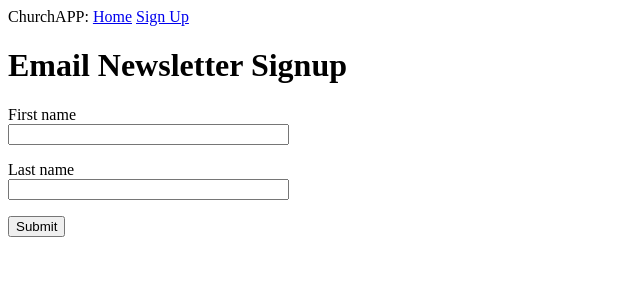
After one commit to Chris-Vuong/church-mailing-list, a Flask app: template app/templates/emailsignup.html in a window 1280 px wide. The commit adds this page. Shown: the top 300 px of the page, without its empty margins (0-640 px from the left). Run offline with Flask 2, Linux system fonts and the light colour scheme; the template is opened without the code that fills it: most values are stand-ins (such as "Sample title", 1, 10 or a date in 2020); form fields are guessed from the names that the template uses.

Commit message:
Email signup html forms

```diff
--- a/app/templates/base.html
+++ b/app/templates/base.html
@@ -8,7 +8,10 @@
         {% endif %}
     </head>
     <body>
-        <div>ChurchAPP: <a href="/index">Home</a></div>
+        <div>ChurchAPP:
+            <a href="/index">Home</a>
+            <a href="/emailsignup">Sign Up</a>
+        </div>
         {% block content %}{% endblock %}
     </body>
 </html>
--- /dev/null
+++ b/app/templates/emailsignup.html
@@ -0,0 +1,17 @@
+{% extends "base.html" %}
+
+{% block content %}
+    <h1>Email Newsletter Signup</h1>
+    <form action="" method="post" novalidate>
+        {{ form.hidden_tag() }}
+        <p>
+            {{ form.first_name.label }}<br>
+            {{ form.first_name(size=32) }}
+        </p>
+        <p>
+            {{ form.last_name.label }}<br>
+            {{ form.last_name(size=32) }}
+        </p>
+        <p>{{ form.submit() }}</p>
+        </form>
+{% endblock %}
```
